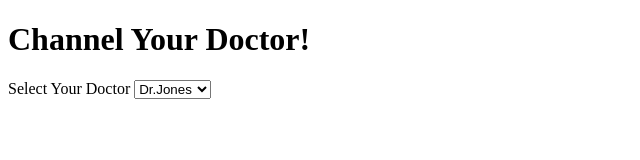
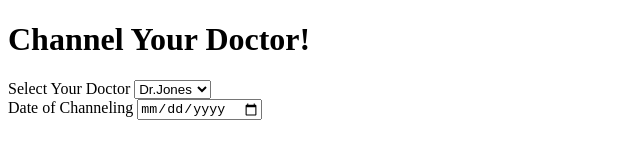
Before and after one commit to Kalana-Lakshan/hospital_project, a plain HTML site: page channeling.html in a window 1280 px wide. Shown: the whole page, without its empty margins (0-640 px from the left). Drawn offline with Linux system fonts and the light colour scheme.

Commit message:
date field added

```diff
--- a/channeling.html
+++ b/channeling.html
@@ -13,7 +13,10 @@
             <option value="Dr.Jones">Dr.Jones</option>
             <option value="Dr.Brown">Dr.Brown</option>
             <option value="Dr.Smith">Dr.smith</option>
-        </select>
+        </select><br>
+        <label for="channel_date">Date of Channeling  </label>
+        <input type="date" id="channel_date" name="channel_date" required><br>
+
     </form>
 
 </body>
```
